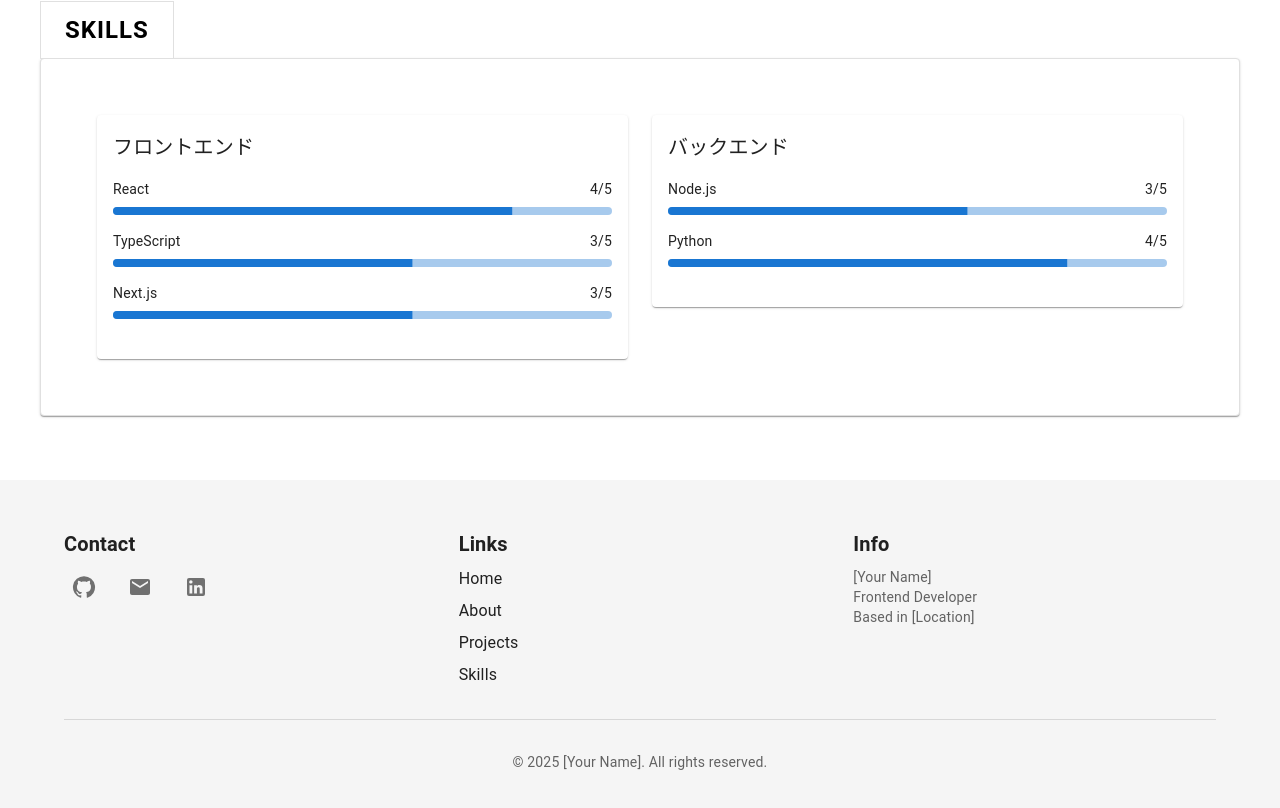
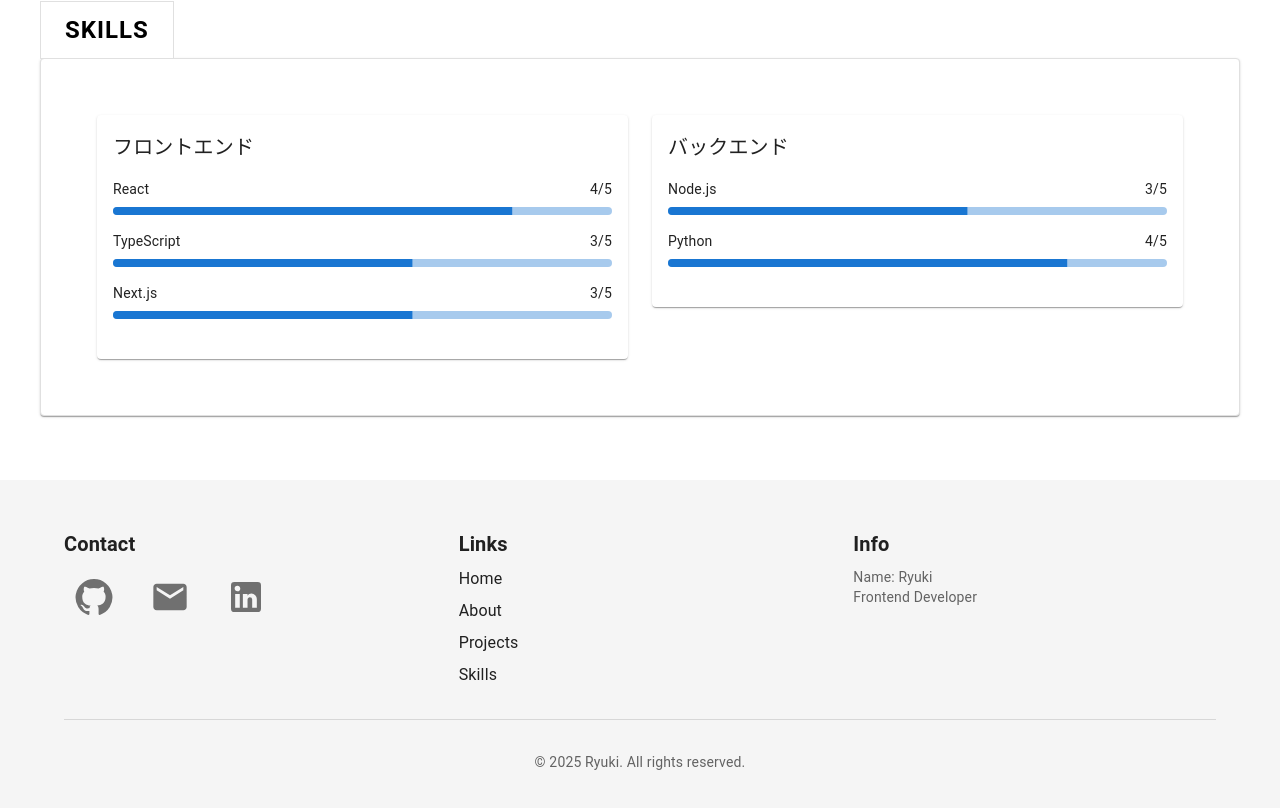
Before and after one commit to Yama9120/my_portfolio, a Next.js app: page / in a window 1280 px wide. Shown: the part 1846-2654 px from the top of the page. Built offline with nearby package versions, Linux system fonts and the light colour scheme.

Commit message:
fix: icon size & my info

```diff
--- a/app/components/layout/footer.tsx
+++ b/app/components/layout/footer.tsx
@@ -32,10 +32,11 @@ export default function Footer() {
                         sx={{
                         '&:hover': {
                             color: 'primary.main'
-                  }
+                        },
+                        padding: '10px',  // アイコンボタンのパディングを増やす
                         }}
                     >
-                <GitHubIcon />
+                        <GitHubIcon sx={{ fontSize: '2.5rem' }} />  {/* アイコンサイズを大きく */}
                     </IconButton>
                     <IconButton
                         component={Link}
@@ -44,10 +45,11 @@ export default function Footer() {
                         sx={{
                         '&:hover': {
                             color: 'primary.main'
-                  }
+                        },
+                        padding: '10px',
                         }}
                     >
-                <EmailIcon />
+                        <EmailIcon sx={{ fontSize: '2.5rem' }} />
                     </IconButton>
                     <IconButton
                         component={Link}
@@ -58,10 +60,11 @@ export default function Footer() {
                         sx={{
                         '&:hover': {
                             color: 'primary.main'
-                  }
+                        },
+                        padding: '10px',
                         }}
                     >
-                <LinkedInIcon />
+                        <LinkedInIcon sx={{ fontSize: '2.5rem' }} />
                     </IconButton>
                 </Stack>
             </Grid>
@@ -93,9 +96,8 @@ export default function Footer() {
                 Info
                 </Typography>
                 <Typography variant="body2" color="text.secondary">
-              [Your Name]<br />
+                Name: Ryuki<br />
                 Frontend Developer<br />
-              Based in [Location]
                 </Typography>
             </Grid>
         </Grid>
@@ -107,7 +109,7 @@ export default function Footer() {
           color="text.secondary"
           align="center"
         >
-          © {new Date().getFullYear()} [Your Name]. All rights reserved.
+          © {new Date().getFullYear()} Ryuki. All rights reserved.
         </Typography>
       </Container>
     </Box>
```
Lines whose indentation alone changed are shown as unchanged.
